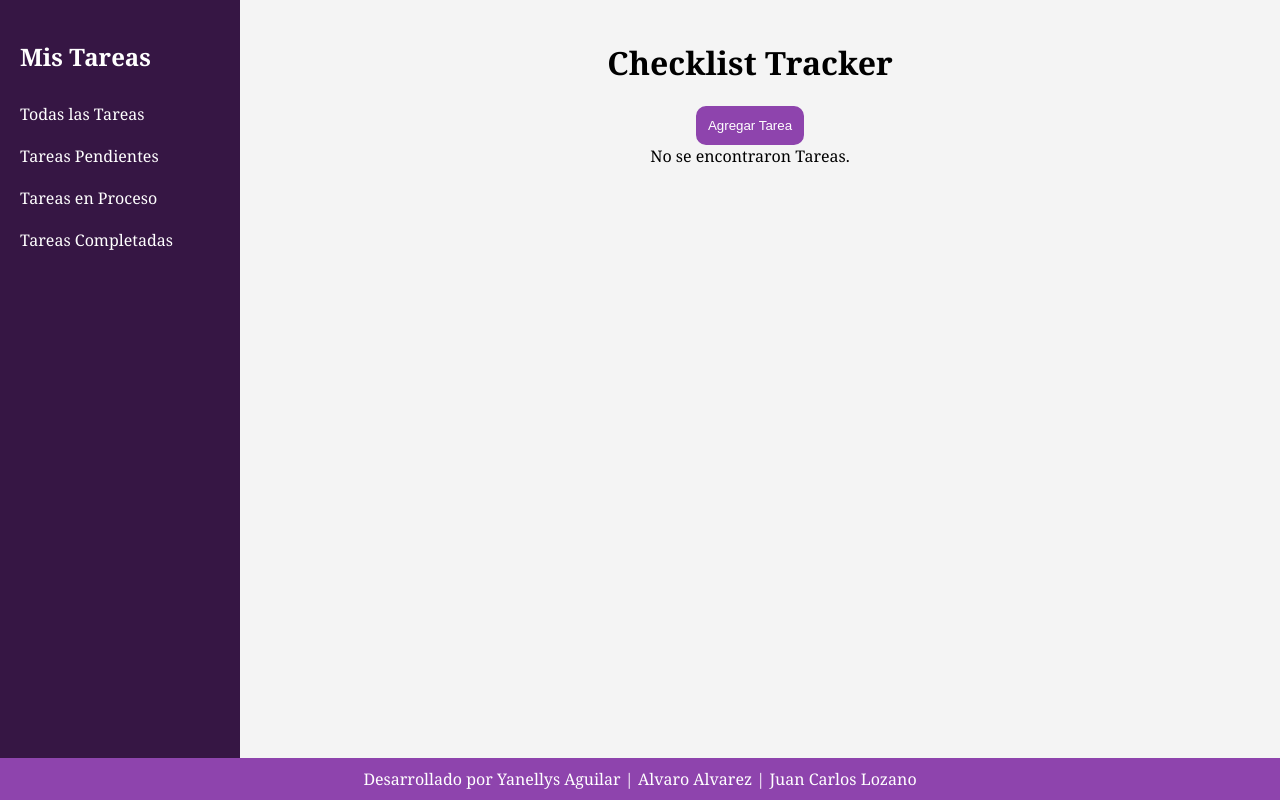
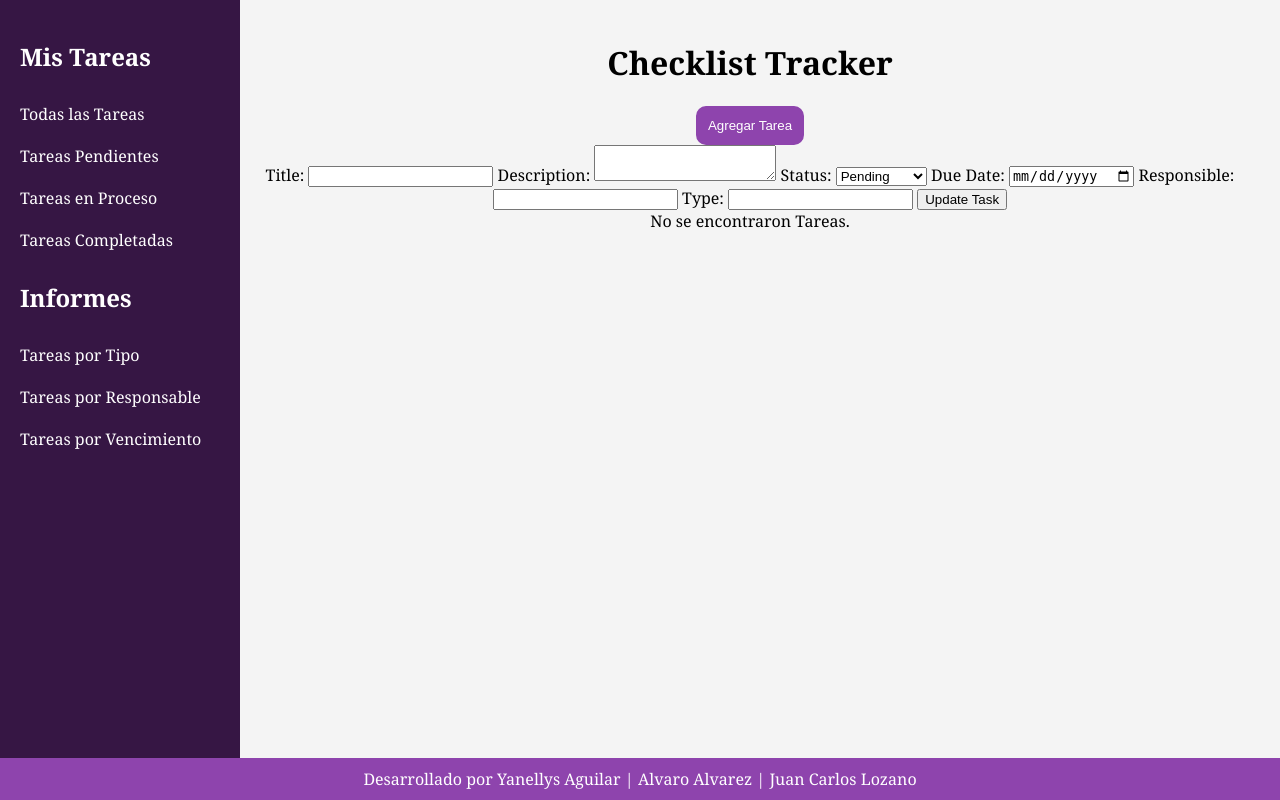
Before and after one commit to yanee-m/DS7-2023, a PHP site: page / in a window 1280 px wide. Run offline with PHP 8.4, Linux system fonts and the light colour scheme; data that the repository does not hold is empty.

Commit message:
add changes to files

```diff
--- a/Proyectos/Proyecto1/class/list_tasks.php
+++ b/Proyectos/Proyecto1/class/list_tasks.php
@@ -24,7 +24,7 @@ if (!$dbConnection->_db->connect_error) {
             echo '<p>Vencimiento: ' . htmlspecialchars($row['due_date']) . '</p>';
             echo '<p>Responsable: ' . htmlspecialchars($row['responsible']) . '</p>';
             echo '<p>Tipo: ' . htmlspecialchars($row['type']) . '</p>';
-            echo '<button>Editar</button>';
+            echo '<button class="edit-button" data-task-id="' . $row['id'] . '">Edit</button>';
             echo '<button>Eliminar</button>';
             echo '</li>';
         }
--- a/Proyectos/Proyecto1/index.php
+++ b/Proyectos/Proyecto1/index.php
@@ -17,6 +17,10 @@
         <a href="#">Tareas Pendientes</a>
         <a href="#">Tareas en Proceso</a>
         <a href="#">Tareas Completadas</a>
+        <h2>Informes</h2>
+        <a href="#">Tareas por Tipo</a>
+        <a href="#">Tareas por Responsable</a>
+        <a href="#">Tareas por Vencimiento</a>
     </div>
 
     <!-- Main content -->
@@ -39,11 +43,32 @@
             <label for="due_date">Vencimiento:</label>
             <input type="date" id="due_date" name="due_date">
             <label for="responsible">Responsable:</label>
-            <input type="text" id="responsible" name= "responsible">
+            <input type="text" id="responsible" name="responsible">
             <label for="type">Tipo:</label>
             <input type="text" id="type" name="type">
             <button type="submit">Crear Tarea</button>
         </form>
+        <form id="edit-task-form" action="update_task.php" method="POST">
+            <input type="hidden" id="edit-task-id" name="task_id" value="">
+            <label for="edit-title">Title:</label>
+            <input type="text" id="edit-title" name="title" required>
+            <label for="edit-description">Description:</label>
+            <textarea id="edit-description" name="description"></textarea>
+            <label for="edit-status">Status:</label>
+            <select id="edit-status" name="status">
+                <option value="pending">Pending</option>
+                <option value="in_progress">In Progress</option>
+                <option value="completed">Completed</option>
+            </select>
+            <label for="edit-due_date">Due Date:</label>
+            <input type="date" id="edit-due_date" name="due_date">
+            <label for="edit-responsible">Responsible:</label>
+            <input type="text" id="edit-responsible" name="responsible">
+            <label for="edit-type">Type:</label>
+            <input type="text" id="edit-type" name="type">
+            <button type="submit">Update Task</button>
+        </form>
+
         <div id="task-list">
             <?php include "class/list_tasks.php"; ?>
         </div>
--- a/Proyectos/Proyecto1/js/script.js
+++ b/Proyectos/Proyecto1/js/script.js
@@ -3,6 +3,16 @@ document.addEventListener("DOMContentLoaded", function () {
   const addTaskForm = document.getElementById("task-form");
   const submitButton = document.getElementById("submit-button");
   const taskForm = document.getElementById("task-form");
+  const editButtons = document.querySelectorAll(".edit-button");
+  const editTaskForm = document.getElementById("edit-task-form");
+  const editTask = document.getElementById("edit-task");
+  const editTaskId = document.getElementById("edit-task-id");
+  const editTitle = document.getElementById("edit-title");
+  const editDescription = document.getElementById("edit-description");
+  const editStatus = document.getElementById("edit-status");
+  const editDueDate = document.getElementById("edit-due_date");
+  const editResponsible = document.getElementById("edit-responsible");
+  const editType = document.getElementById("edit-type");
 
   addTaskButton.addEventListener("click", function (event) {
     event.preventDefault();
@@ -28,4 +38,73 @@ document.addEventListener("DOMContentLoaded", function () {
   taskForm.addEventListener("submit", function () {
     submitButton.disabled = true;
   });
+
+  // Function to open the edit task form
+  function openEditForm(
+    taskId,
+    title,
+    description,
+    status,
+    dueDate,
+    responsible,
+    type
+  ) {
+    editTaskForm.style.display = "block";
+    editTaskId.value = taskId;
+    editTitle.value = title;
+    editDescription.value = description;
+    editStatus.value = status;
+    editDueDate.value = dueDate;
+    editResponsible.value = responsible;
+    editType.value = type;
+  }
+
+  // Function to close the edit task form
+  function closeEditForm() {
+    editTaskForm.style.display = "none";
+  }
+
+  // Event listener for form submission
+  editTask.addEventListener("submit", function (e) {
+    e.preventDefault();
+    // Add code to send the updated task details to the server (via AJAX or form submission)
+    // Upon successful update, close the edit form
+    closeEditForm();
+  });
+
+  // Event listener to close the form when clicking outside of it
+  document.addEventListener("click", function (event) {
+    if (event.target !== editTaskForm) {
+      closeEditForm();
+    }
+  });
+
+  editButtons.forEach(function (button) {
+    button.addEventListener("click", function () {
+      const taskId = button.getAttribute("data-task-id");
+
+      fetchTaskDetails(taskId).then(function (taskDetails) {
+        populateEditForm(taskDetails);
+        editTaskForm.style.display = "block";
+      });
+    });
+  });
+
+  // Function to fetch task details using AJAX
+  function fetchTaskDetails(taskId) {
+    return fetch("get_task_details.php?taskId=" + taskId)
+      .then((response) => response.json())
+      .catch((error) => console.error(error));
+  }
+
+  // Function to populate the edit form with task details
+  function populateEditForm(taskDetails) {
+    document.getElementById("edit-task-id").value = taskDetails.id;
+    document.getElementById("edit-title").value = taskDetails.title;
+    document.getElementById("edit-description").value = taskDetails.description;
+    document.getElementById("edit-status").value = taskDetails.status;
+    document.getElementById("edit-due_date").value = taskDetails.due_date;
+    document.getElementById("edit-responsible").value = taskDetails.responsible;
+    document.getElementById("edit-type").value = taskDetails.type;
+  }
 });
```
Also changed, not shown: Proyectos/Proyecto1/class/get_task_details.php (added, +26 -0 lines), Proyectos/Proyecto1/class/update_task.php (added, +40 -0 lines).
